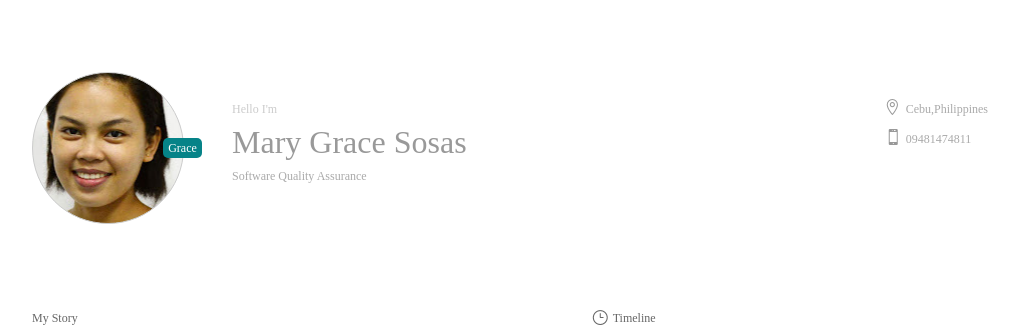
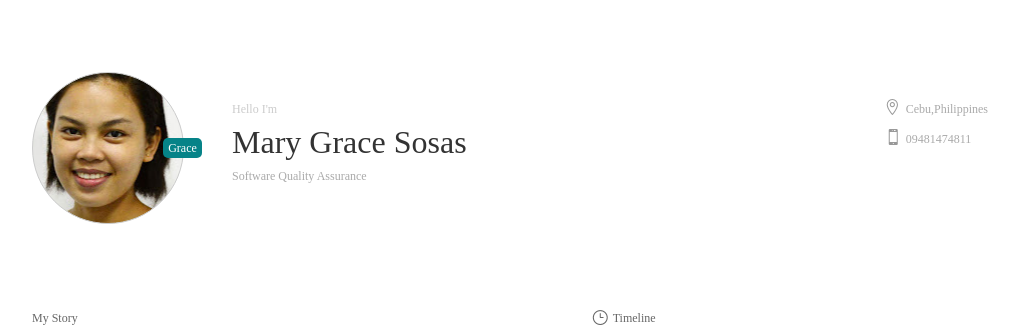
Before and after one commit to GraceSosas/gracesosas, a PHP site: page / in a window 1280 px wide. Shown: the top 329 px of the page, without its empty margins (80-1099 px from the left). Run offline with PHP 8.4, Linux system fonts and the light colour scheme.

Commit message:
Update:Name Color

```diff
--- a/css/style.css
+++ b/css/style.css
@@ -137,7 +137,7 @@ b.doing.r5 img:hover { width: 47px;
 .base { padding: 27px 0 0; position: relative; }
 .base p { color: #aaa; line-height: 20px; }
 .base p.desc { color: #ccc; }
-.base h2 { font-size: 32px; color: #999; font-weight: normal; padding: 5px 0; }
+.base h2 { font-size: 32px; color: #333; font-weight: normal; padding: 5px 0; }
 .base span p { padding: 0 0 10px; }
 .base span i { font-size: 16px; color: #999; margin-right: 5px; float: left; }
 .tel_me { color: #aaa; }
```
